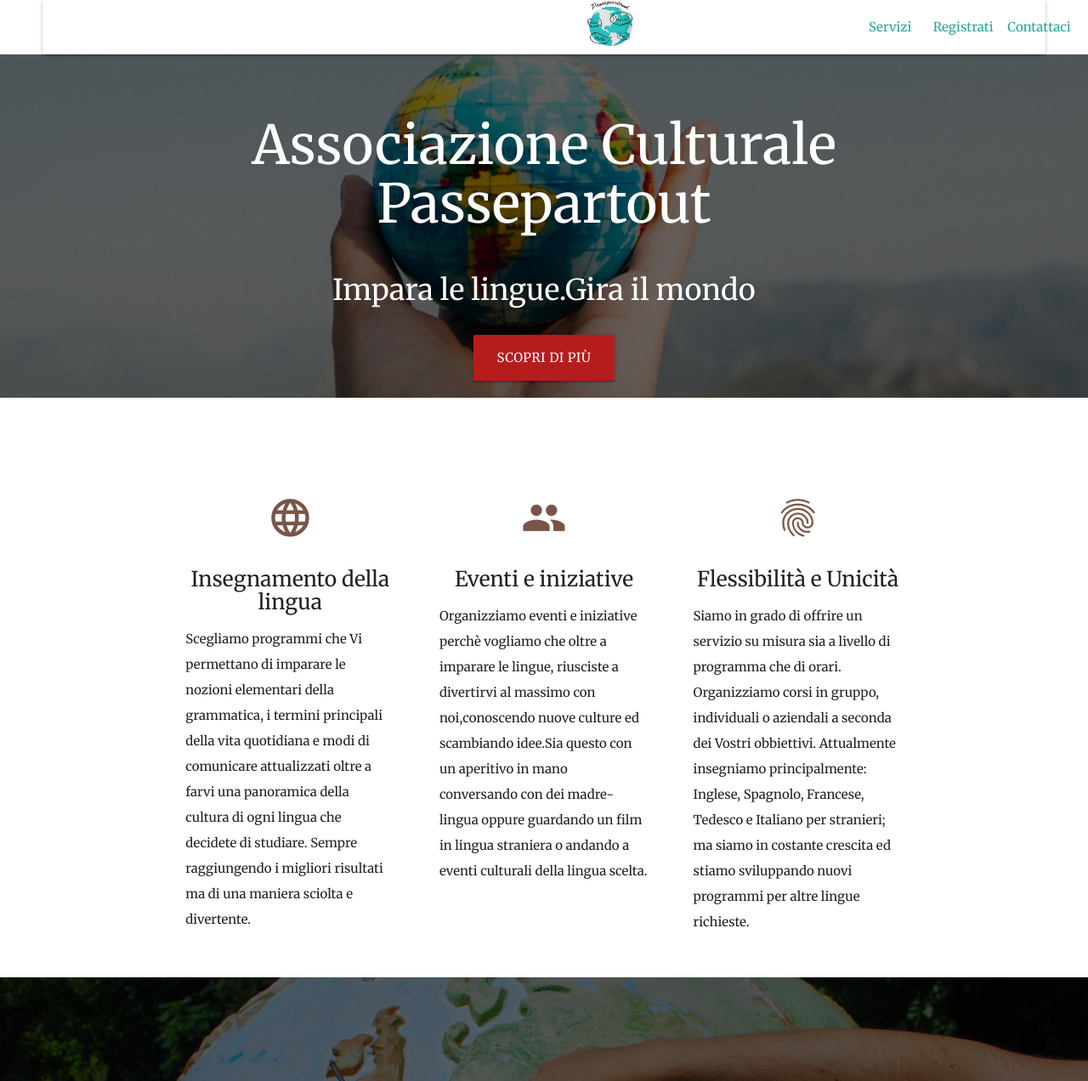
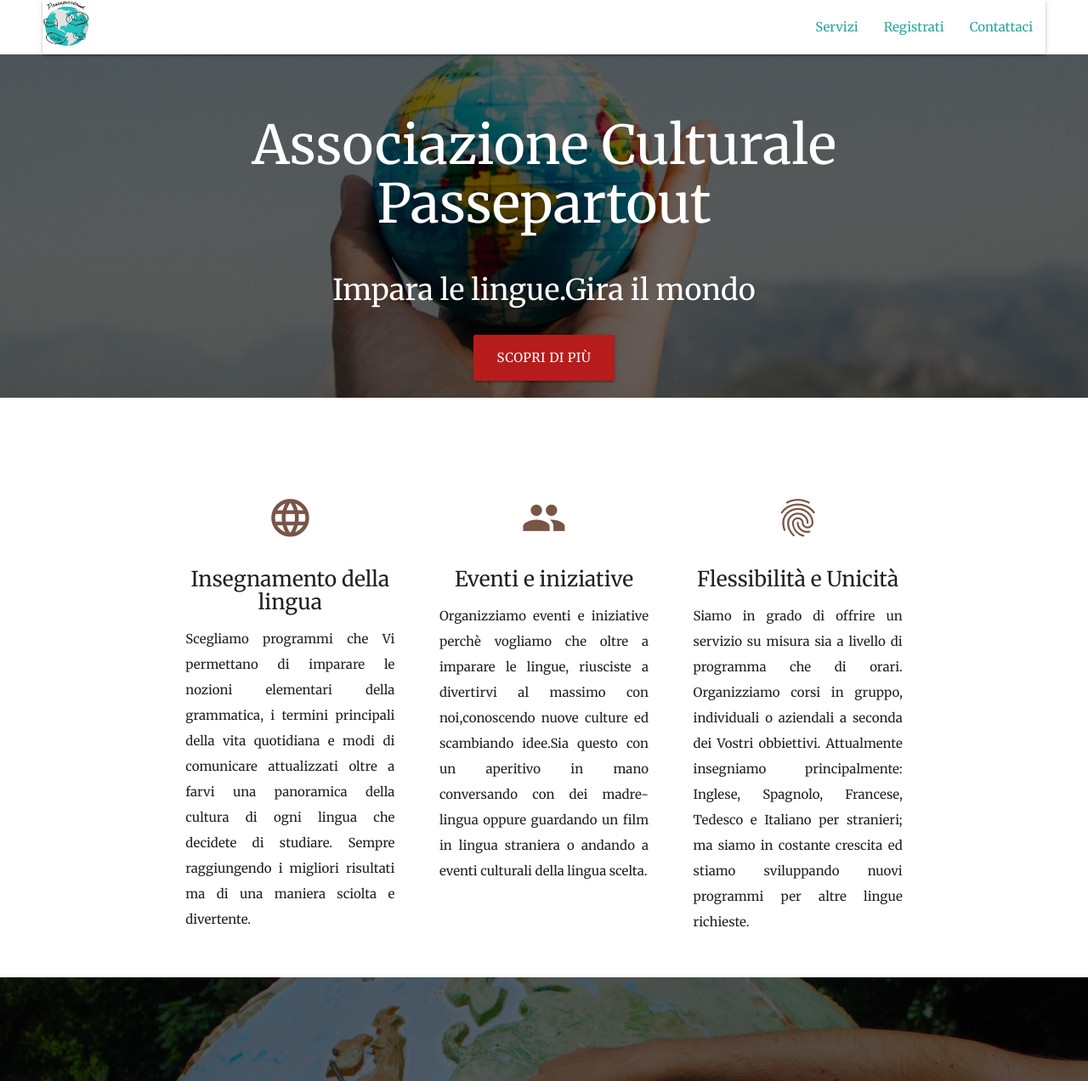
Before and after one commit to pilarblancoraynal/Passepartout-Sarnico, a plain HTML site: page index.html in a window 1280 px wide. Shown: the top 1272 px of the page at 85% size. Drawn offline with nearby package versions, Linux system fonts and the light colour scheme; a script that the page names is missing.

Commit message:
Style.css UPDATE 02.01.19
sERVICES JUSTIFY, BRAND LOGO ALIGN

```diff
--- a/css/style.css
+++ b/css/style.css
@@ -1,4 +1,3 @@
-
 body {
   font-family: 'Merriweather', serif;
 }
@@ -9,15 +8,11 @@ nav .img-logo {
 nav ul a,
 nav .brand-logo {
   color: #26a69a;
-  padding-left: 50%;
 }
 
 nav .brand-logo {
   font-family: 'Courgette', cursive;
-
-
 }
-
 
 .nav-wrapper {
   padding: 0 50px;
@@ -29,7 +24,6 @@ p {
 
 .sidenav-trigger {
   color: #26a69a;
-
 }
 
 .parallax-container {
@@ -87,6 +81,7 @@ p {
 
 .servizi {
   margin-top: 65px;
+  text-align: justify;
 }
 
 .section-registrazione {
```
